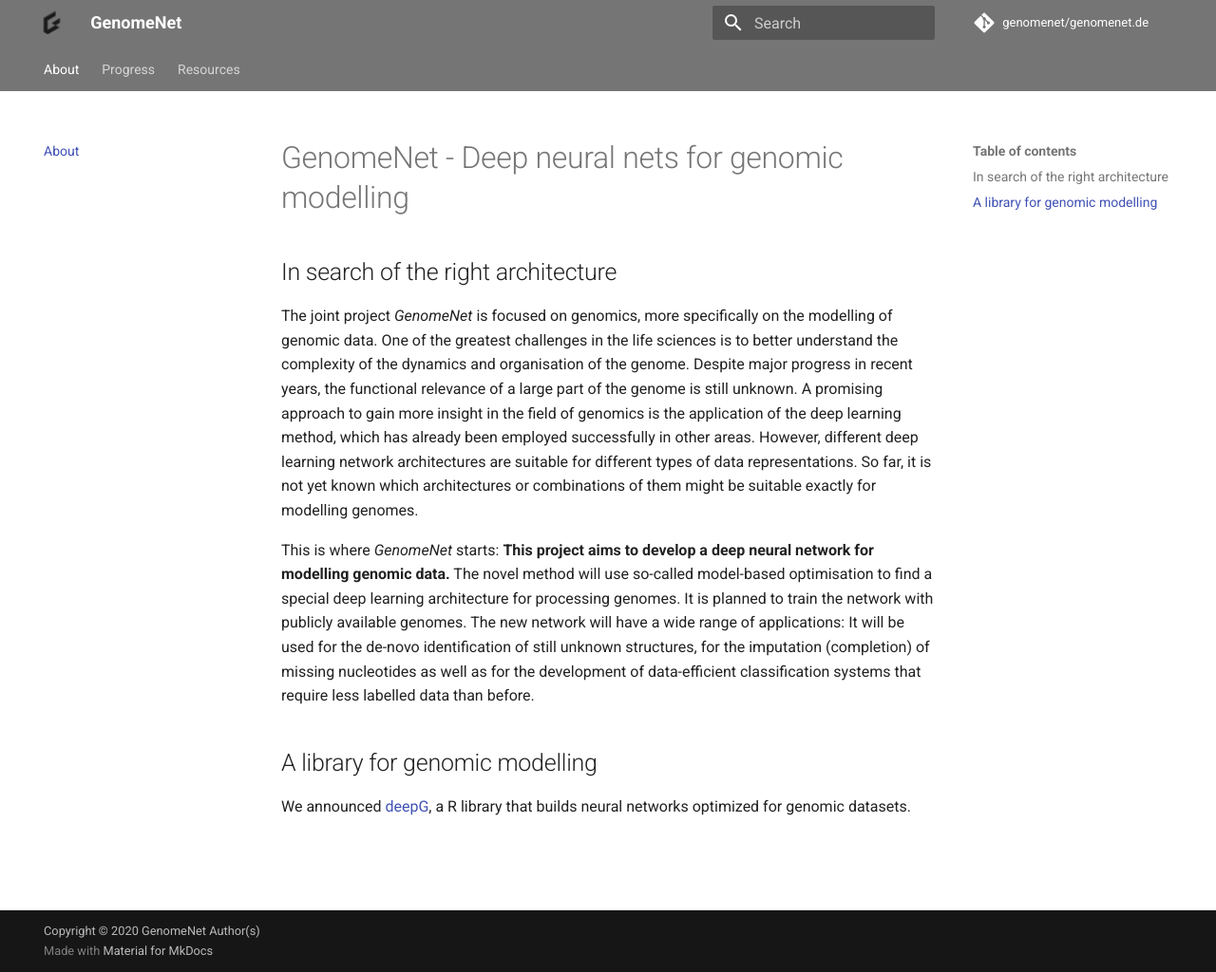
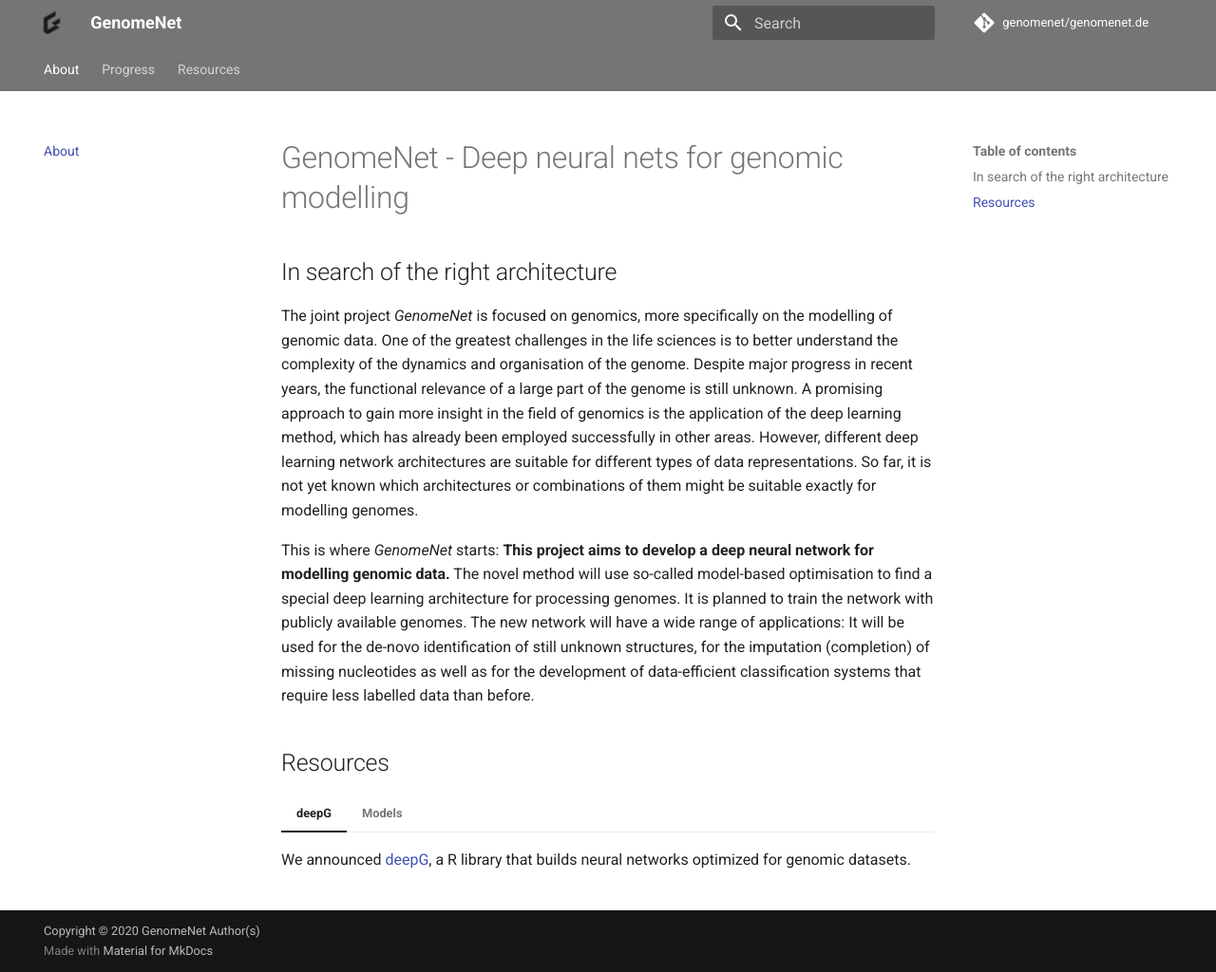
Before and after one commit to GenomeNet/genomenet.de, an MkDocs documentation site: the page built from docs/index.md, in a window 1280 px wide and 1024 px high. Shown: the whole window at 95% size. Built offline with MkDocs 1.6.1 and Material for MkDocs 9.7.7, drawn with Linux system fonts in a browser that asks for light colours; comment, search, counter and statistics services are not loaded.

Commit message:
Update index.md

```diff
--- a/docs/index.md
+++ b/docs/index.md
@@ -5,5 +5,11 @@ The joint project _GenomeNet_ is focused on genomics, more specifically on the m
 
 This is where _GenomeNet_ starts: **This project aims to develop a deep neural network for modelling genomic data.** The novel method will use so-called model-based optimisation to find a special deep learning architecture for processing genomes. It is planned to train the network with publicly available genomes. The new network will have a wide range of applications: It will be used for the de-novo identification of still unknown structures, for the imputation (completion) of missing nucleotides as well as for the development of data-efficient classification systems that require less labelled data than before.
 
-## A library for genomic modelling
-We announced [deepG](./deepG/getting-started.md), a R library that builds neural networks optimized for genomic datasets.
+
+## Resources
+
+=== "deepG"
+    We announced [deepG](./deepG/getting-started.md), a R library that builds neural networks optimized for genomic datasets.
+
+=== "Models"
+    TODO
```
